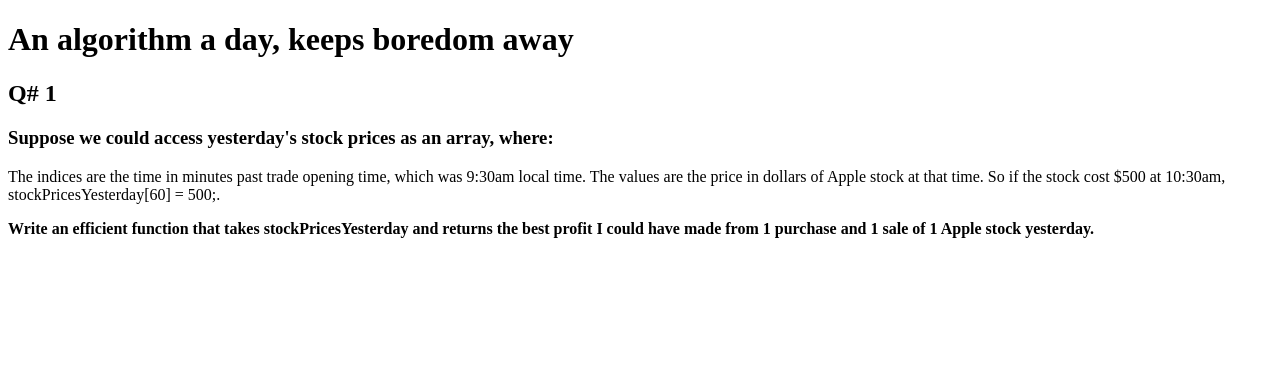
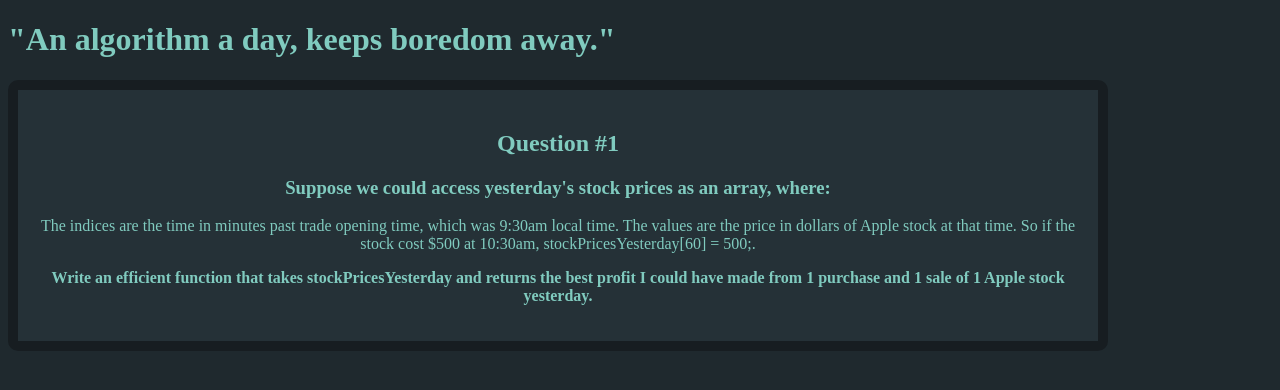
Before and after one commit to benjieCodes/Algorithms, a plain HTML site: page index.html in a window 1280 px wide. Drawn offline with Linux system fonts and the light colour scheme.

Commit message:
added css

```diff
--- a/index.html
+++ b/index.html
@@ -3,12 +3,12 @@
   <head>
     <meta charset="utf-8">
     <title>Algorithm A Day</title>
-
+    <link rel="stylesheet" href="./main.css" media="screen">
   </head>
   <body>
-    <h1>An algorithm a day, keeps boredom away</h1>
-    <h2>Q# 1</h2>
+    <h1>"An algorithm a day, keeps boredom away."</h1>
     <div class="question1">
+      <h2>Question #1</h2>
       <h3>Suppose we could access yesterday's stock prices as an array, where:</h3>
       <p>
         The indices are the time in minutes past trade opening time, which was 9:30am local time.
--- /dev/null
+++ b/main.css
@@ -0,0 +1,13 @@
+body {
+  max-width: 1100px;
+  background: HSL(200, 19%, 15%);
+  color: HSL(170, 42%, 65%);
+}
+
+.question1 {
+  border: 10px solid HSL(202, 19%, 11%);
+  border-radius: 10px;
+  padding: 20px;
+  background: HSL(200, 19%, 18%);
+  text-align: center;
+}
```
